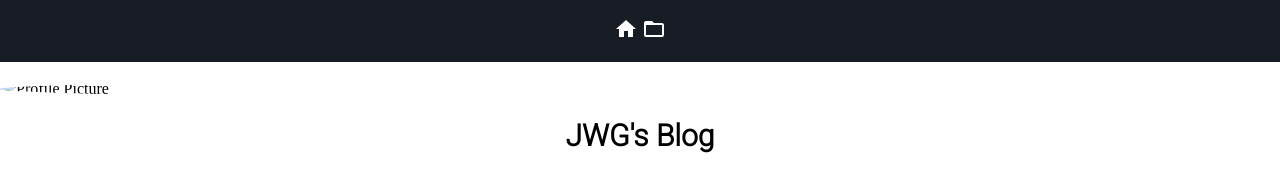
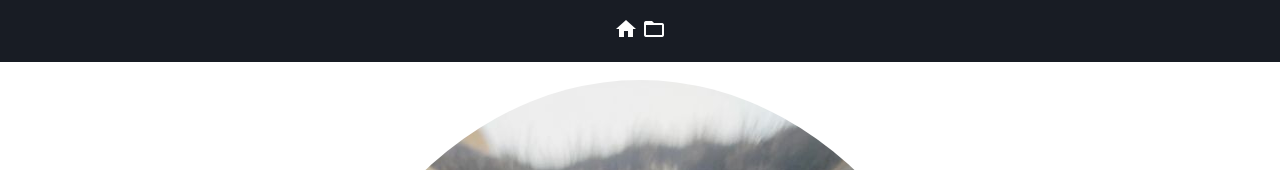
Before and after one commit to JWGardiner/JWGardiner.github.io, a plain HTML site: page index.html in a window 1280 px wide. Shown: the top 170 px of the page. Drawn offline with Linux system fonts and the light colour scheme.

Commit message:
Update index.html

```diff
--- a/index.html
+++ b/index.html
@@ -15,7 +15,7 @@
 		</div>
 		<br />
 
-			<img src="img/jwg.png" alt="Profile Picture" class="pfp">
+			<img src="pfp.png" alt="Profile Picture" class="pfp">
 			<h1 class="title" align="center"> JWG's Blog </h1>
 			<div class="socials">
 				<a href="https://twitter.com/JWGardiner"><i class="fa fa-twitter"></i></a>
```
